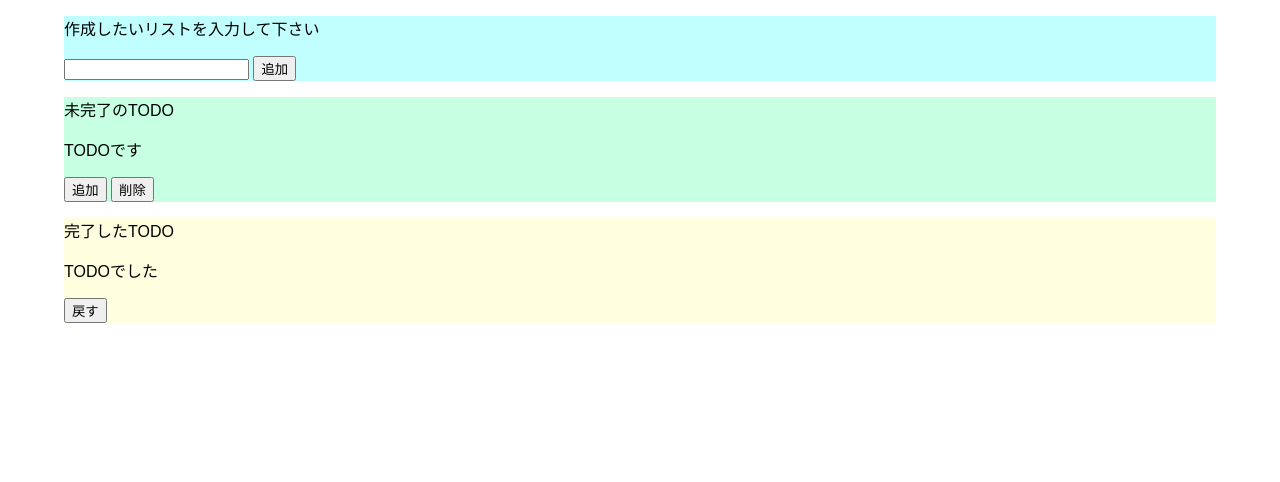
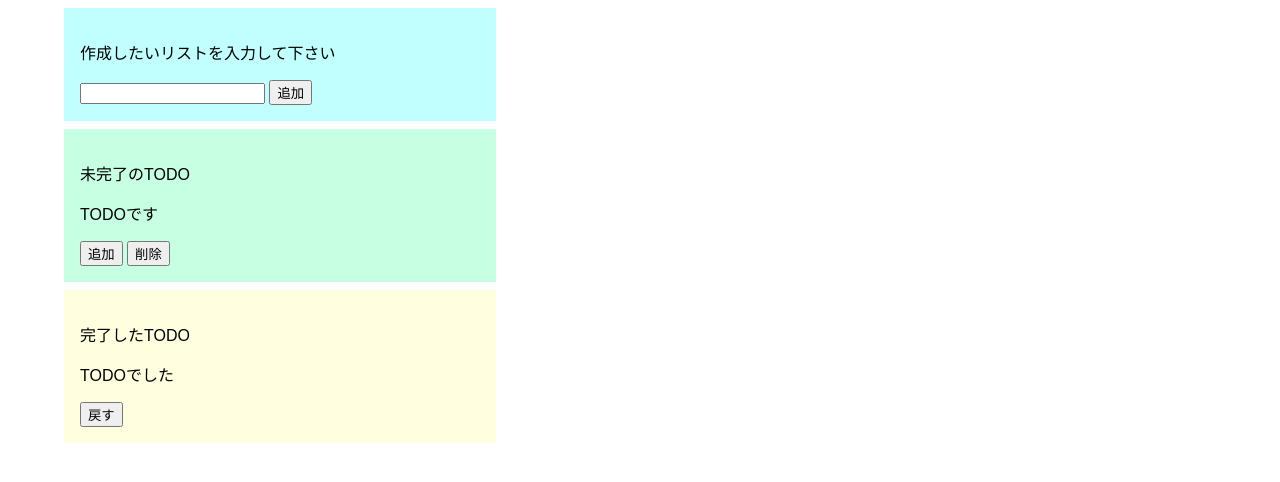
Before and after one commit to AyakoNakamoto-code/todo.js, a website built with Parcel: page index.html in a window 1280 px wide. Built offline with nearby package versions, Linux system fonts and the light colour scheme.

Commit message:
divにarea class追加、margin,padding,max-width共通化

```diff
--- a/index.html
+++ b/index.html
@@ -6,12 +6,12 @@
   </head>
 
   <body>
-    <div class="input-erea">
+    <div class="input-area area">
       <p>作成したいリストを入力して下さい</p>
       <input type="text" 　placeholder="TODOを入力..." />
       <button>追加</button>
     </div>
-    <div class="incomplate-area">
+    <div class="incomplate-area area">
       <p>未完了のTODO</p>
       <div class="">
         <p>TODOです</p>
@@ -19,7 +19,7 @@
         <button>削除</button>
       </div>
     </div>
-    <div class="conplete-area">
+    <div class="conplete-area area">
       <p>完了したTODO</p>
       <div class="">
         <p>TODOでした</p>
--- a/src/styles.css
+++ b/src/styles.css
@@ -4,19 +4,18 @@ body {
   margin: 0;
   padding: 0;
 }
-
-.input-erea {
+.area {
+  max-width: 400px;
+  margin: 8px 5%;
+  padding: 1rem;
+}
+.input-area {
   background-color: #c1ffff;
-  width: 90%;
-  margin: auto;
+  margin-top: 8px;
 }
 .incomplate-area {
   background-color: #c6ffe2;
-  width: 90%;
-  margin: auto;
 }
 .conplete-area {
   background-color: #ffffe0;
-  width: 90%;
-  margin: auto;
 }
```
